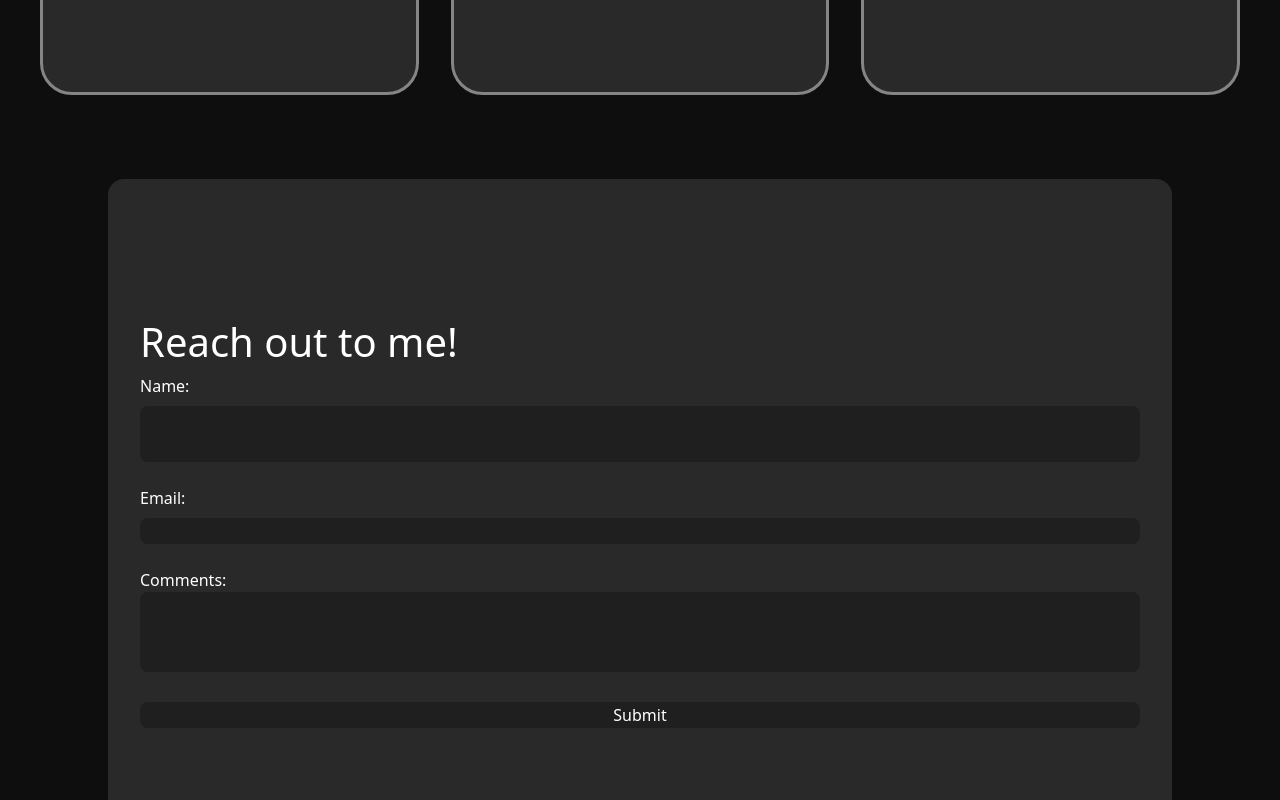
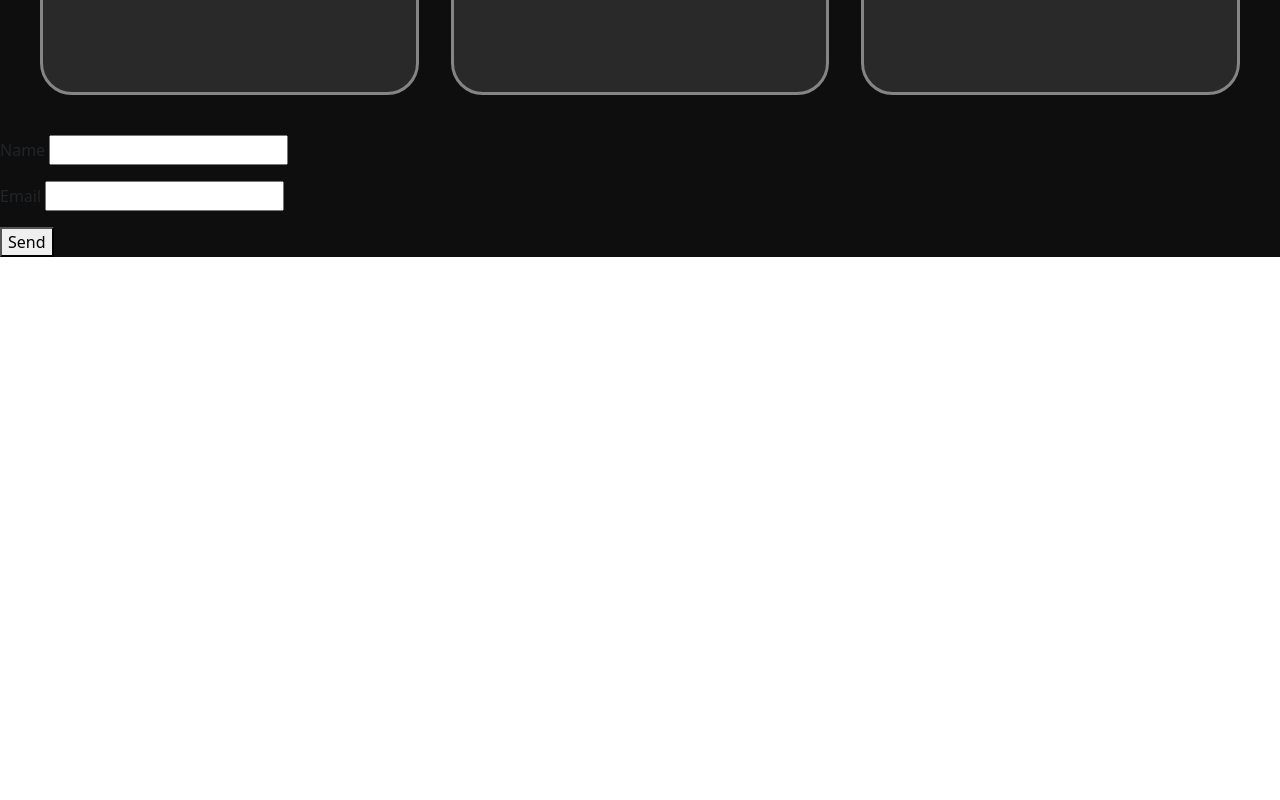
Before and after one commit to suraj-3000/portfolio, a React (Create React App) app: page / in a window 1280 px wide. Shown: the part 2160-2960 px from the top of the page. After the commit the page ends 2433 px from the top, so only its background shows below. Built offline with nearby package versions, Linux system fonts and the light colour scheme.

Commit message:
added netlify tag

```diff
--- a/src/components/Contact/Contact.jsx
+++ b/src/components/Contact/Contact.jsx
@@ -88,32 +88,47 @@
 
 function Contact() {
   return (
-    <div id="contact-section">
-      <div id="contact-main-content" className="contact-form">
-        <div>
-          <h1>Reach out to me!</h1>
-        </div>
-        <form method="post" name="contact" netlify data-netlify="true">
-          <input type="hidden" name="form-name" value="contact" />
+    // <div id="contact-section">
+    //   <div id="contact-main-content" className="contact-form">
+    //     <div>
+    //       <h1>Reach out to me!</h1>
+    //     </div>
+    //     <form method="post" name="contact" netlify data-netlify="true">
+    //       <input type="hidden" name="contact" />
+    //       <p>
+    //         <label for="name">Name:</label>
+    //         <input type="text" name="name" id="name" />
+    //       </p>
+    //       <p>
+    //         <label for="email">Email:</label>
+    //         <input type="email" name="email" id="email" />
+    //       </p>
+    //       <p>
+    //         <label for="comments">Comments:</label>
+    //         <br />
+    //         <textarea name="comments" id="comments"></textarea>
+    //       </p>
+    //       <p>
+    //         <input type="submit" />
+    //       </p>
+    //     </form>
+    //   </div>
+    // </div>
+    <form name="contact" netlify>
       <p>
-            <label for="name">Name:</label>
-            <input type="text" name="name" id="name" />
+        <label>
+          Name <input type="text" name="name" />
+        </label>
       </p>
       <p>
-            <label for="email">Email:</label>
-            <input type="email" name="email" id="email" />
+        <label>
+          Email <input type="email" name="email" />
+        </label>
       </p>
       <p>
-            <label for="comments">Comments:</label>
-            <br />
-            <textarea name="comments" id="comments"></textarea>
-          </p>
-          <p>
-            <input type="submit" />
+        <button type="submit">Send</button>
       </p>
     </form>
-      </div>
-    </div>
   );
 }
 
```
Lines whose indentation alone changed are shown as unchanged.
